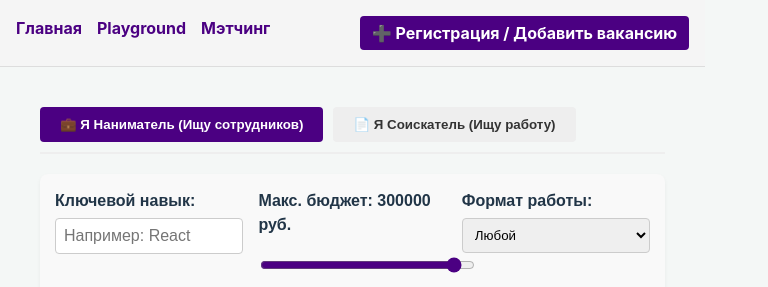
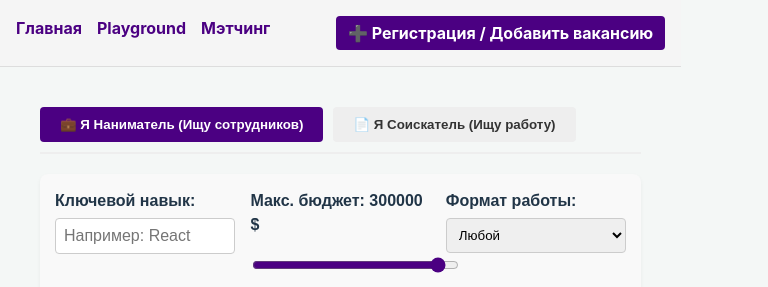
Before and after one commit to mihov-yurij/my-react-lecture, a React (Vite) app: page /search-params in a window 1280 px wide. Shown: the top 287 px of the page, without its empty margins (0-768 px from the left). Built offline with nearby package versions, Linux system fonts and the light colour scheme; no server answers.

Commit message:
fix searchParams

```diff
--- a/src/pages/SearchParamsDemo.tsx
+++ b/src/pages/SearchParamsDemo.tsx
@@ -106,12 +106,12 @@ export function SearchParamsDemo() {
         <div style={{ flex: 1 }}>
           {currentRole === 'employer' ? (
             <>
-              <label style={{ display: 'block', marginBottom: '5px', fontWeight: 'bold' }}>Макс. бюджет: {maxSalary} руб.</label>
+              <label style={{ display: 'block', marginBottom: '5px', fontWeight: 'bold' }}>Макс. бюджет: {maxSalary} $</label>
               <input type="range" min="100000" max="300000" step="10000" value={maxSalary} onChange={(e) => updateFilters('maxSalary', e.target.value)} style={{ width: '100%', accentColor: 'indigo' }} />
             </>
           ) : (
             <>
-              <label style={{ display: 'block', marginBottom: '5px', fontWeight: 'bold' }}>Желаемая зарплата от: {minSalary} руб.</label>
+              <label style={{ display: 'block', marginBottom: '5px', fontWeight: 'bold' }}>Желаемая зарплата от: {minSalary} $</label>
               <input type="range" min="100000" max="300000" step="10000" value={minSalary} onChange={(e) => updateFilters('minSalary', e.target.value)} style={{ width: '100%', accentColor: 'indigo' }} />
             </>
           )}
```
